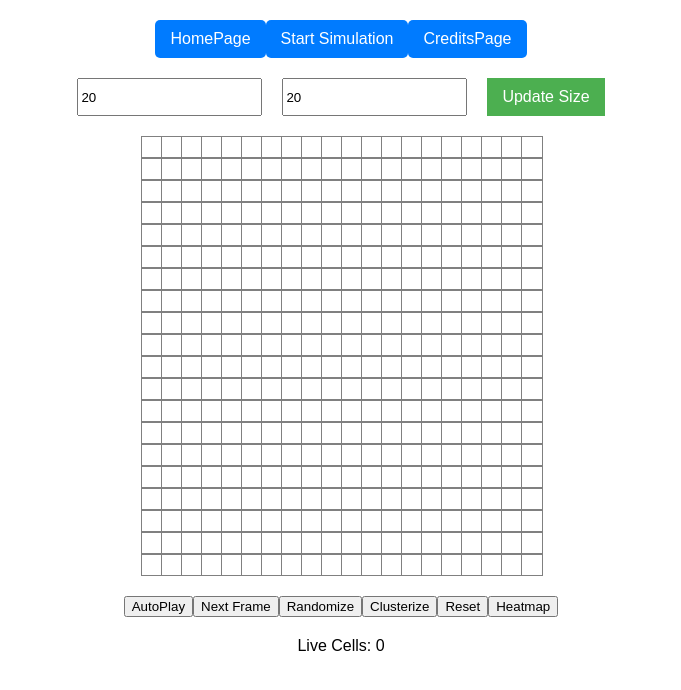
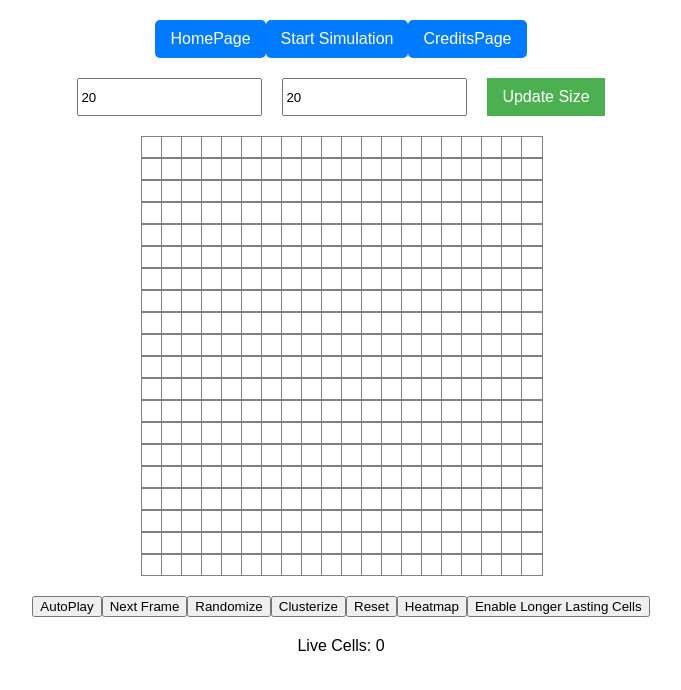
Before and after one commit to zoeyfeng7/yun-feng-assignment2, a React (Create React App) app in the folder my-react-app/: page /gameoflife in a window 1280 px wide. Shown: the top 690 px of the page, without its empty margins (299-980 px from the left). Built offline with nearby package versions, Linux system fonts and the light colour scheme.

Commit message:
added Longer Lasting Cells

```diff
--- a/my-react-app/src/ControlPanel.js
+++ b/my-react-app/src/ControlPanel.js
@@ -11,6 +11,8 @@ const ControlPanel = ({
   gridSize,
   generateClusteredGrid,
   simulateOneStep,
+  longerLastingCellsActive, // 确保添加这一行
+  setLongerLastingCellsActive, // 以及这一行
 }) => {
   const navigate = useNavigate(); // Correct usage of useNavigate hook.
 
@@ -58,6 +60,13 @@ const ControlPanel = ({
       >
         Heatmap
       </button>
+      <button
+        onClick={() => setLongerLastingCellsActive(!longerLastingCellsActive)}
+      >
+        {longerLastingCellsActive
+          ? "Disable Longer Lasting Cells"
+          : "Enable Longer Lasting Cells"}
+      </button>
     </div>
   );
 };
--- a/my-react-app/src/GameOfLife.js
+++ b/my-react-app/src/GameOfLife.js
@@ -62,6 +62,25 @@ const generateClusteredGrid = (
   return grid;
 };
 
+const generateLifeFramesGrid = (rows, cols) => {
+  const grid = [];
+  for (let i = 0; i < rows; i++) {
+    grid.push(Array.from(Array(cols), () => 0)); // Initialize all cells with 0 life frames
+  }
+  return grid;
+};
+
+const tryMoveCellToClosestSpot = (grid, x, y) => {
+  // 示例：尝试向上移动细胞
+  if (x > 0 && grid[x - 1][y] === 0) {
+    grid[x - 1][y] = 1; // 将细胞移动到上方的空位
+    grid[x][y] = 0; // 当前位置置为空
+    return true;
+  }
+  // 类似地，你可以增加其他方向的检查逻辑
+  return false;
+};
+
 const GameOfLife = () => {
   const [gridSize, setGridSize] = useState({ rows: 20, cols: 20 });
   const [grid, setGrid] = useState(() =>
@@ -73,7 +92,12 @@ const GameOfLife = () => {
   const [liveCellsCount, setLiveCellsCount] = useState(0); // New state variable
   const [error, setError] = useState(""); // State variable for storing error messages
   const navigate = useNavigate();
-  const { setGrid: setGlobalGrid, setIsRunning } = useGameState();
+  const { setGrid: setGlobalGrid } = useGameState();
+  const [longerLastingCellsActive, setLongerLastingCellsActive] =
+    useState(false);
+  const [lifeFramesGrid, setLifeFramesGrid] = useState(() =>
+    generateLifeFramesGrid(gridSize.rows, gridSize.cols)
+  );
 
   const simulateOneStep = () => {
     setGrid((g) => {
@@ -95,22 +119,35 @@ const GameOfLife = () => {
               }
             });
 
-            if (neighbors < 2 || neighbors > 3) {
-              gridCopy[i][j] = 0;
-            } else if (g[i][j] === 0 && neighbors === 3) {
-              gridCopy[i][j] = 1;
-              liveCount++; // Cell transitions from dead to alive, increment live cell count
-            } else if (g[i][j] === 1) {
-              if (neighbors === 2 || neighbors === 3) {
-                liveCount++; // Cell stays alive, increment live cell count
+            if (longerLastingCellsActive && (neighbors < 2 || neighbors > 3)) {
+              // 在这里尝试将细胞移动到最近的空位，而不是直接设置为死亡
+              // 这需要一个额外的函数来尝试找到空位并移动细胞
+              const moved = tryMoveCellToClosestSpot(gridCopy, i, j);
+              if (!moved) {
+                gridCopy[i][j] = 0; // 如果没有成功移动，细胞死亡
+              } else {
+                liveCount++; // 如果移动成功，认为细胞“存活”
+              }
+            } else {
+              // 原有的逻辑
+              if (neighbors < 2 || neighbors > 3) {
+                gridCopy[i][j] = 0;
+              } else if (g[i][j] === 0 && neighbors === 3) {
+                gridCopy[i][j] = 1;
+                liveCount++;
+              } else if (
+                g[i][j] === 1 &&
+                (neighbors === 2 || neighbors === 3)
+              ) {
+                liveCount++;
               }
             }
           }
         }
       });
-      setLiveCellsCount(liveCount); // Update live cell count here
+      setLiveCellsCount(liveCount);
       setGlobalGrid(newGrid);
-      return newGrid; // Return new grid state
+      return newGrid;
     });
   };
 
@@ -158,6 +195,8 @@ const GameOfLife = () => {
         generateClusteredGrid={generateClusteredGrid}
         simulateOneStep={simulateOneStep}
         navigate={navigate}
+        longerLastingCellsActive={longerLastingCellsActive}
+        setLongerLastingCellsActive={setLongerLastingCellsActive}
       />
       <LiveCellsDisplay liveCellsCount={liveCellsCount} />
     </>
```
